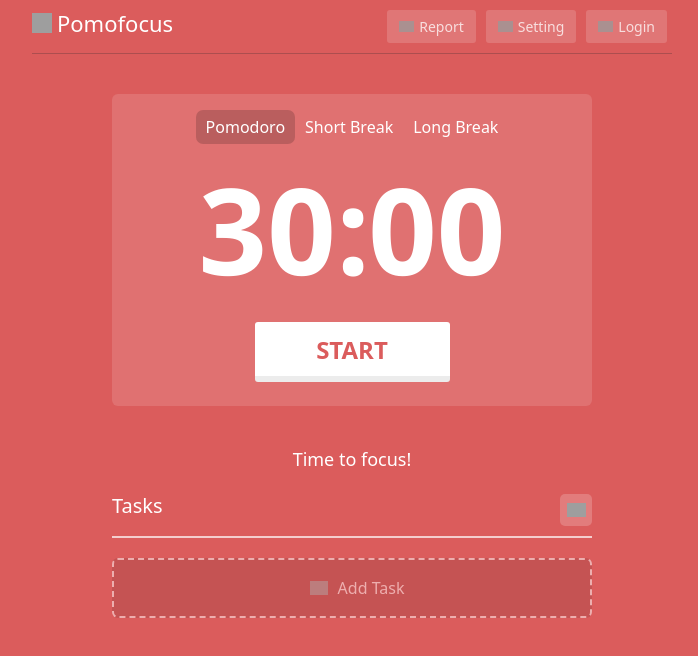
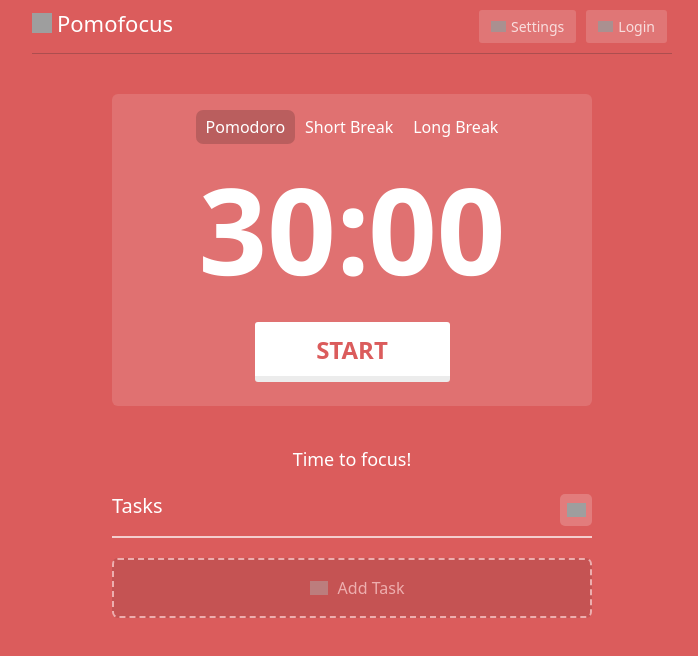
Before and after one commit to doovis/Pomodoro_Timer, a React (Create React App) app: page / in a window 1280 px wide. Shown: the top 656 px of the page, without its empty margins (288-986 px from the left). Built offline with nearby package versions, Linux system fonts and the light colour scheme; grey boxes are pictures that could not be loaded.

Commit message:
finishing the task completion functionality

```diff
--- a/src/Components/Navbar.jsx
+++ b/src/Components/Navbar.jsx
@@ -7,16 +7,11 @@
 
 const Navbar = ({ timerTypes, handleTimeSetting }) => {
     const [ modalOpt, setModalOpt ] = useState(""); // active modals
-    // Modal types
-    // let modals = {
-    //     settings: false,
-    //     report: false
-    // }
 
     return (
         <>
+            {/* {modalOpt === "report" && <Report setModal={setModalOpt}/>} */}
             {modalOpt === "settings" && <Settings setModal={setModalOpt} timerTypes={timerTypes} handleTimeSetting={handleTimeSetting}/>}
-            {modalOpt === "report" && <Report setModal={setModalOpt}/>}
             <div className="header">
                 <div className='logo'>
                     <a href="/">
@@ -25,13 +20,13 @@
                     </a>
                 </div>
                 <div className='options'>
-                    <button onClick={() => setModalOpt("report")}>
+                    {/* <button onClick={() => setModalOpt("report")}>
                         <img src="https://pomofocus.io/icons/graph-white.png" />
                         <span>Report</span>
-                    </button>
+                    </button> */}
                     <button onClick={() => {setModalOpt("settings")}}>
                         <img src="https://pomofocus.io/icons/config-white.png" />
-                        <span>Setting</span>
+                        <span>Settings</span>
                     </button>
                     <Link to="/login" onClick={() => {}} style={{textDecoration: "none"}}>
                         <button>
--- a/src/Components/Task.css
+++ b/src/Components/Task.css
@@ -45,6 +45,11 @@
     flex: 1;
 }
 
+.task-item-p1-finished {
+    text-decoration: line-through;
+    color: rgba(0, 0, 0, 0.4);
+}
+
 .task-item-p2 {
     margin: auto 0;
     color: rgba(0, 0, 0, 0.5);
--- a/src/Components/Task.jsx
+++ b/src/Components/Task.jsx
@@ -25,7 +25,7 @@
       onClick={() => {handleSelectTask(item)}}
       >
       <img className={taskFinished ? finishedCircClass : unfinishedCircClass} onClick={() => {finishTask()}} src="https://cdn-icons-png.flaticon.com/512/1008/1008958.png" />
-      <p className='task-item-p1'>{item.taskname}</p>
+      <p className={`task-item-p1 ${taskFinished ? 'task-item-p1-finished' : ''}`}>{item.taskname}</p>
       <p className='task-item-p2'>{curTask}/{item.taskcount}</p>
       <button className='task-item-button' onClick={(e) => handleRemoveTask(e, item)}>
           <img alt="options" src="https://pomofocus.io/icons/delete-black.png" />
```
Also changed, not shown: src/App.js (+0 -16 lines).
